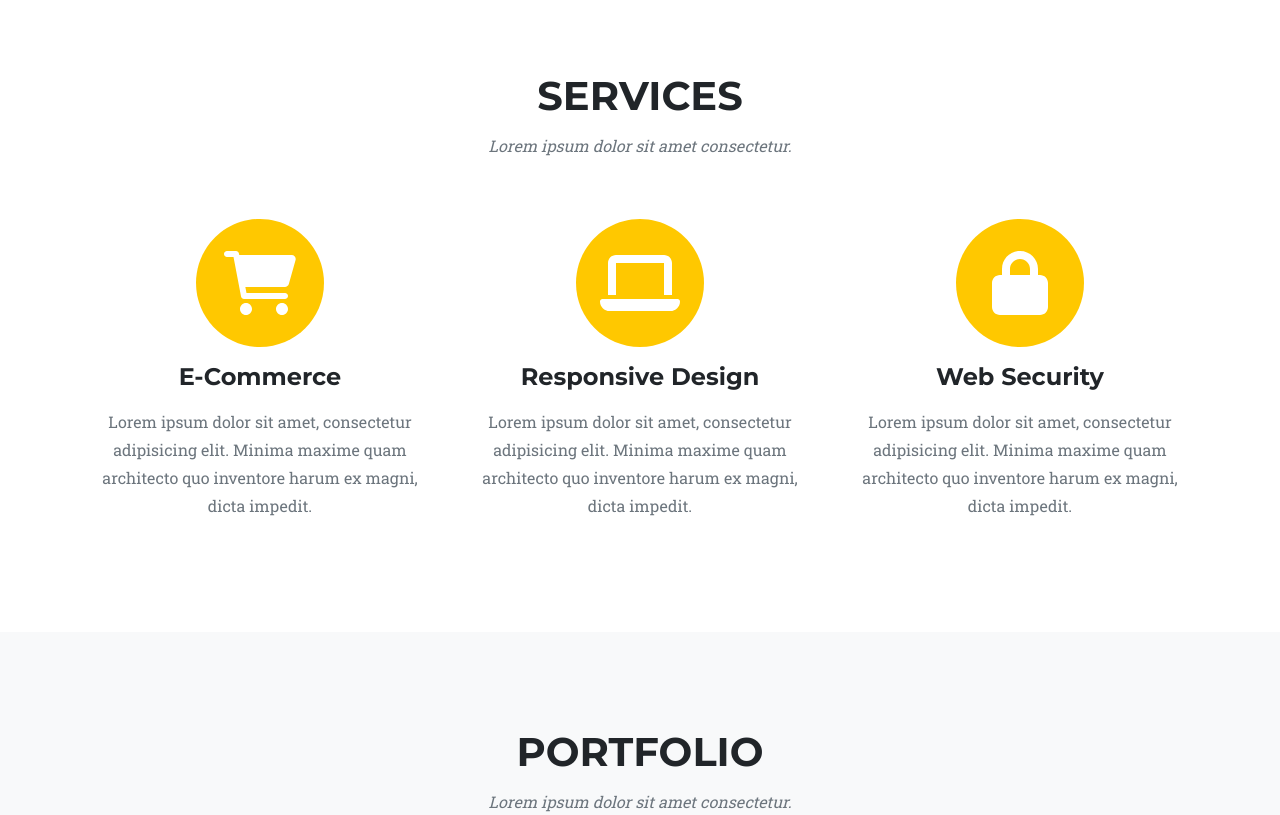
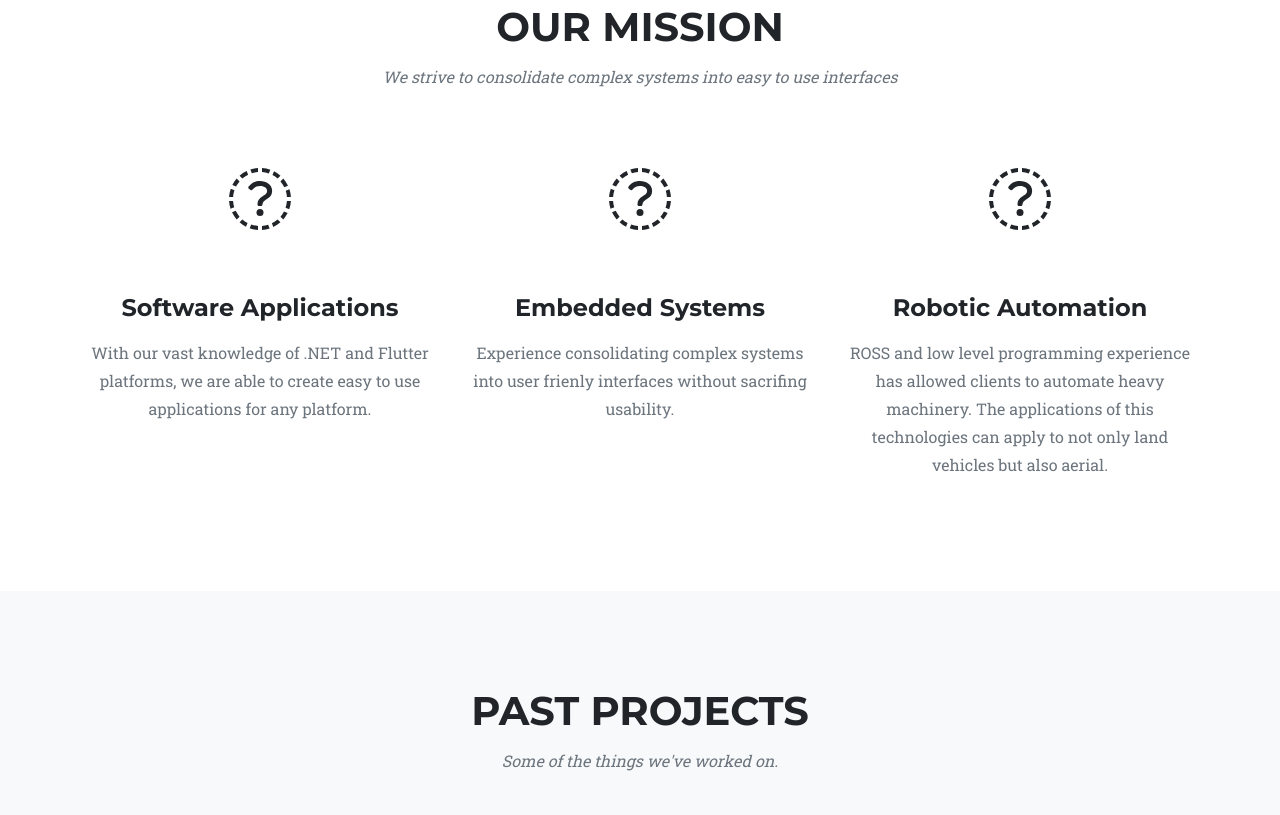
Before and after one commit to MATR-Technologies/matr.github.io, a plain HTML site: page src/index.html in a window 1280 px wide. Shown: the part 769-1584 px from the top of the page. Drawn offline with nearby package versions, Linux system fonts and the light colour scheme.

Commit message:
Went back to regular html

```diff
--- a/src/index.html
+++ b/src/index.html
@@ -5,7 +5,7 @@
         <meta name="viewport" content="width=device-width, initial-scale=1, shrink-to-fit=no" />
         <meta name="description" content="" />
         <meta name="author" content="" />
-        <title>Agency - Start Bootstrap Theme</title>
+        <title>Agency -This is some Title</title>
         <!-- Favicon-->
         <link rel="icon" type="image/x-icon" href="assets/favicon.ico" />
         <!-- Font Awesome icons (free version)-->
@@ -20,7 +20,7 @@
         <!-- Navigation-->
         <nav class="navbar navbar-expand-lg navbar-dark fixed-top" id="mainNav">
             <div class="container">
-                <a class="navbar-brand" href="#page-top"><img src="assets/img/navbar-logo.svg" alt="..." /></a>
+                <a class="navbar-brand" href="#page-top"><img src="assets/img/MATRLogo.jpeg" alt="..." /></a>
                 <button class="navbar-toggler" type="button" data-bs-toggle="collapse" data-bs-target="#navbarResponsive" aria-controls="navbarResponsive" aria-expanded="false" aria-label="Toggle navigation">
                     Menu
                     <i class="fas fa-bars ms-1"></i>
@@ -39,42 +39,39 @@
         <!-- Masthead-->
         <header class="masthead">
             <div class="container">
-                <div class="masthead-subheading">Welcome To Our Studio!</div>
-                <div class="masthead-heading text-uppercase">It's Nice To Meet You</div>
-                <a class="btn btn-primary btn-xl text-uppercase" href="#services">Tell Me More</a>
+                <div class="masthead-heading text-uppercase">MATR Technologies</div>
+                <div class="masthead-subheading">Innovation Driven by Dreams</div>
+                <!--<a class="btn btn-primary btn-xl text-uppercase" href="#services">Tell Me More</a>-->
             </div>
         </header>
         <!-- Services-->
         <section class="page-section" id="services">
             <div class="container">
                 <div class="text-center">
-                    <h2 class="section-heading text-uppercase">Services</h2>
-                    <h3 class="section-subheading text-muted">Lorem ipsum dolor sit amet consectetur.</h3>
+                    <h2 class="section-heading text-uppercase">Our mission</h2>
+                    <h3 class="section-subheading text-muted">We strive to consolidate complex systems into easy to use interfaces</h3>
                 </div>
                 <div class="row text-center">
                     <div class="col-md-4">
                         <span class="fa-stack fa-4x">
-                            <i class="fas fa-circle fa-stack-2x text-primary"></i>
-                            <i class="fas fa-shopping-cart fa-stack-1x fa-inverse"></i>
+                            <i class="fa-sharp fa-solid fa-desktop"></i>
                         </span>
-                        <h4 class="my-3">E-Commerce</h4>
-                        <p class="text-muted">Lorem ipsum dolor sit amet, consectetur adipisicing elit. Minima maxime quam architecto quo inventore harum ex magni, dicta impedit.</p>
+                        <h4 class="my-3">Software Applications</h4>
+                        <p class="text-muted">With our vast knowledge of .NET and Flutter platforms, we are able to create easy to use applications for any platform.</p>
                     </div>
                     <div class="col-md-4">
                         <span class="fa-stack fa-4x">
-                            <i class="fas fa-circle fa-stack-2x text-primary"></i>
-                            <i class="fas fa-laptop fa-stack-1x fa-inverse"></i>
+                            <i class="fa-sharp fa-solid fa-microchip"></i>
                         </span>
-                        <h4 class="my-3">Responsive Design</h4>
-                        <p class="text-muted">Lorem ipsum dolor sit amet, consectetur adipisicing elit. Minima maxime quam architecto quo inventore harum ex magni, dicta impedit.</p>
+                        <h4 class="my-3">Embedded Systems</h4>
+                        <p class="text-muted">Experience consolidating complex systems into user frienly interfaces without sacrifing usability.</p>
                     </div>
                     <div class="col-md-4">
                         <span class="fa-stack fa-4x">
-                            <i class="fas fa-circle fa-stack-2x text-primary"></i>
-                            <i class="fas fa-lock fa-stack-1x fa-inverse"></i>
+                            <i class="fa-sharp fa-solid fa-car"></i>
                         </span>
-                        <h4 class="my-3">Web Security</h4>
-                        <p class="text-muted">Lorem ipsum dolor sit amet, consectetur adipisicing elit. Minima maxime quam architecto quo inventore harum ex magni, dicta impedit.</p>
+                        <h4 class="my-3">Robotic Automation</h4>
+                        <p class="text-muted">ROSS and low level programming experience has allowed clients to automate heavy machinery. The applications of this technologies can apply to not only land vehicles but also aerial.</p>
                     </div>
                 </div>
             </div>
@@ -83,8 +80,8 @@
         <section class="page-section bg-light" id="portfolio">
             <div class="container">
                 <div class="text-center">
-                    <h2 class="section-heading text-uppercase">Portfolio</h2>
-                    <h3 class="section-subheading text-muted">Lorem ipsum dolor sit amet consectetur.</h3>
+                    <h2 class="section-heading text-uppercase">Past Projects</h2>
+                    <h3 class="section-subheading text-muted">Some of the things we've worked on.</h3>
                 </div>
                 <div class="row">
                     <div class="col-lg-4 col-sm-6 mb-4">
@@ -97,8 +94,8 @@
                                 <img class="img-fluid" src="assets/img/portfolio/1.jpg" alt="..." />
                             </a>
                             <div class="portfolio-caption">
-                                <div class="portfolio-caption-heading">Threads</div>
-                                <div class="portfolio-caption-subheading text-muted">Illustration</div>
+                                <div class="portfolio-caption-heading">JHB Group</div>
+                                <div class="portfolio-caption-subheading text-muted">Embedded systems</div>
                             </div>
                         </div>
                     </div>
```
Also changed, not shown: src/assets/img/MATRLogo.jpeg (renamed from src/assets/old v1 assets/MATRLogo.jpeg), src/assets/img/header-bg.jpg, src/assets/img/portfolio/1.jpg.
